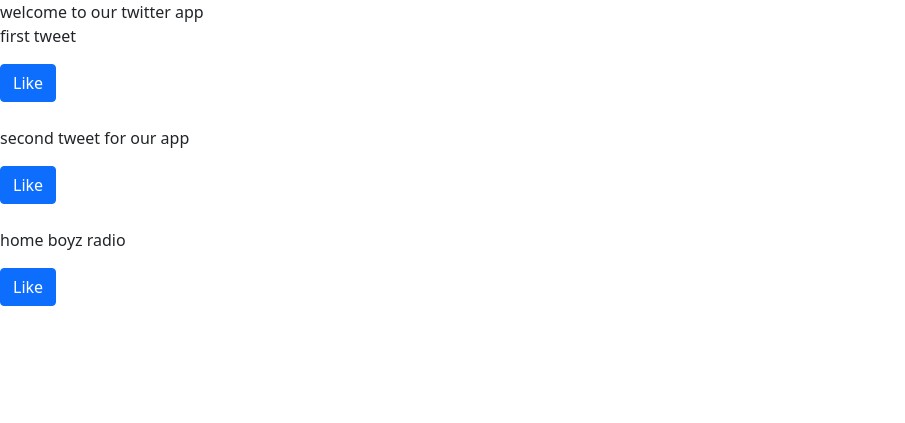
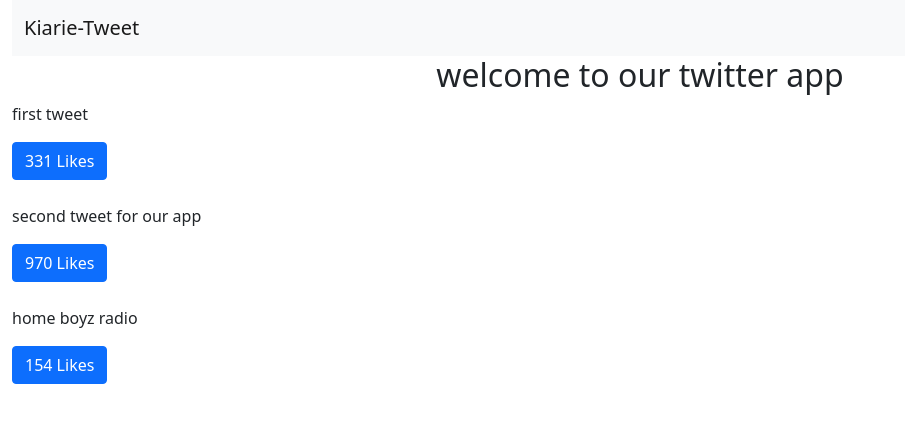
Before and after one commit to kiarieking/kiarie_tweet, a Django app: page /home in a window 1280 px wide. Shown: the top 423 px of the page, without its empty margins (0-905 px from the left). Run offline with Django 3.2, Linux system fonts and the light colour scheme; data comes from the database, SQL or seed files in the repository.

Commit message:
added navbar and formarted tweets with bootstrap

```diff
--- a/templates/base.html
+++ b/templates/base.html
@@ -11,9 +11,11 @@
     <title>Hello, world!</title>
   </head>
   <body>
+  <div class="container-fluid">
+    {% include "components/navbar.html" %}
     {%block content%}
     {%endblock %}
-
+  </div>
     <!-- Optional JavaScript; choose one of the two! -->
 
     <!-- Option 1: Bootstrap Bundle with Popper -->
--- /dev/null
+++ b/templates/components/navbar.html
@@ -0,0 +1,36 @@
+<nav class="navbar navbar-expand-lg navbar-light bg-light">
+  <div class="container-fluid">
+    <a class="navbar-brand" href="#">Kiarie-Tweet</a>
+    <button class="navbar-toggler" type="button" data-bs-toggle="collapse" data-bs-target="#navbarSupportedContent" aria-controls="navbarSupportedContent" aria-expanded="false" aria-label="Toggle navigation">
+      <span class="navbar-toggler-icon"></span>
+    </button>
+    <div class="collapse navbar-collapse d-none" id="navbarSupportedContent">
+      <ul class="navbar-nav me-auto mb-2 mb-lg-0 d-none">
+        <li class="nav-item">
+          <a class="nav-link active" aria-current="page" href="#">Home</a>
+        </li>
+        <li class="nav-item">
+          <a class="nav-link" href="#">Link</a>
+        </li>
+        <li class="nav-item dropdown">
+          <a class="nav-link dropdown-toggle" href="#" id="navbarDropdown" role="button" data-bs-toggle="dropdown" aria-expanded="false">
+            Dropdown
+          </a>
+          <ul class="dropdown-menu" aria-labelledby="navbarDropdown">
+            <li><a class="dropdown-item" href="#">Action</a></li>
+            <li><a class="dropdown-item" href="#">Another action</a></li>
+            <li><hr class="dropdown-divider"></li>
+            <li><a class="dropdown-item" href="#">Something else here</a></li>
+          </ul>
+        </li>
+        <li class="nav-item">
+          <a class="nav-link disabled" href="#" tabindex="-1" aria-disabled="true">Disabled</a>
+        </li>
+      </ul>
+      <form class="d-none">
+        <input class="form-control me-2" type="search" placeholder="Search" aria-label="Search">
+        <button class="btn btn-outline-success" type="submit">Search</button>
+      </form>
+    </div>
+  </div>
+</nav>
--- a/templates/pages/home.html
+++ b/templates/pages/home.html
@@ -1,19 +1,26 @@
 {% extends "base.html" %}
 
 {%block content%}
-welcome to our twitter app
+<div class="row text-center">
+    <div class="col">
+        <h2>welcome to our twitter app</h2>
+    </div>
+</div>
 <div id='tweets'>
     loading...
 </div>
 
 <script>
-    function Likebtn(){
-        return '<button class="btn btn-primary">Like</button>'
+    function handleDidLike(tweet,currentLikes){
+        console.log(tweet, currentLikes)
+    }
+    function Likebtn(tweet,currentLikes){
+        return '<button class="btn btn-primary" onclick=handleDidLike('+tweet.id+',' +tweet.likes+')>'+tweet.likes +' Likes</button>'
     }
 
     function formatedTweet(tweet){
         var formatedtweet = "<div class='mb-4 tweet' id='tweet-"+tweet.id+"'<p>"+tweet.content+
-            "</p><div class='btn-group'>"+Likebtn()+
+            "</p><div class='btn-group'>"+Likebtn(tweet)+
             "</div></div> "
         return formatedtweet
     }
--- a/tweets/views.py
+++ b/tweets/views.py
@@ -1,13 +1,14 @@
 from django.shortcuts import render, get_object_or_404,Http404
 from django.http import HttpResponse, JsonResponse
 from .models import Tweet
+import random
 # Create your views here.
 def home_view(request):
     return render(request, 'pages/home.html')
 
 def tweet_list_view(request, *args, **kwargs):
     qs = Tweet.objects.all()
-    tweets_list = [{"id":x.id, "content":x.content}for x in qs]
+    tweets_list = [{"id":x.id, "content":x.content, "likes":random.randint(0,1001)}for x in qs]
     data = {
         "response":tweets_list
     }
```
Also changed, not shown: templates/components/footer.html (added).
